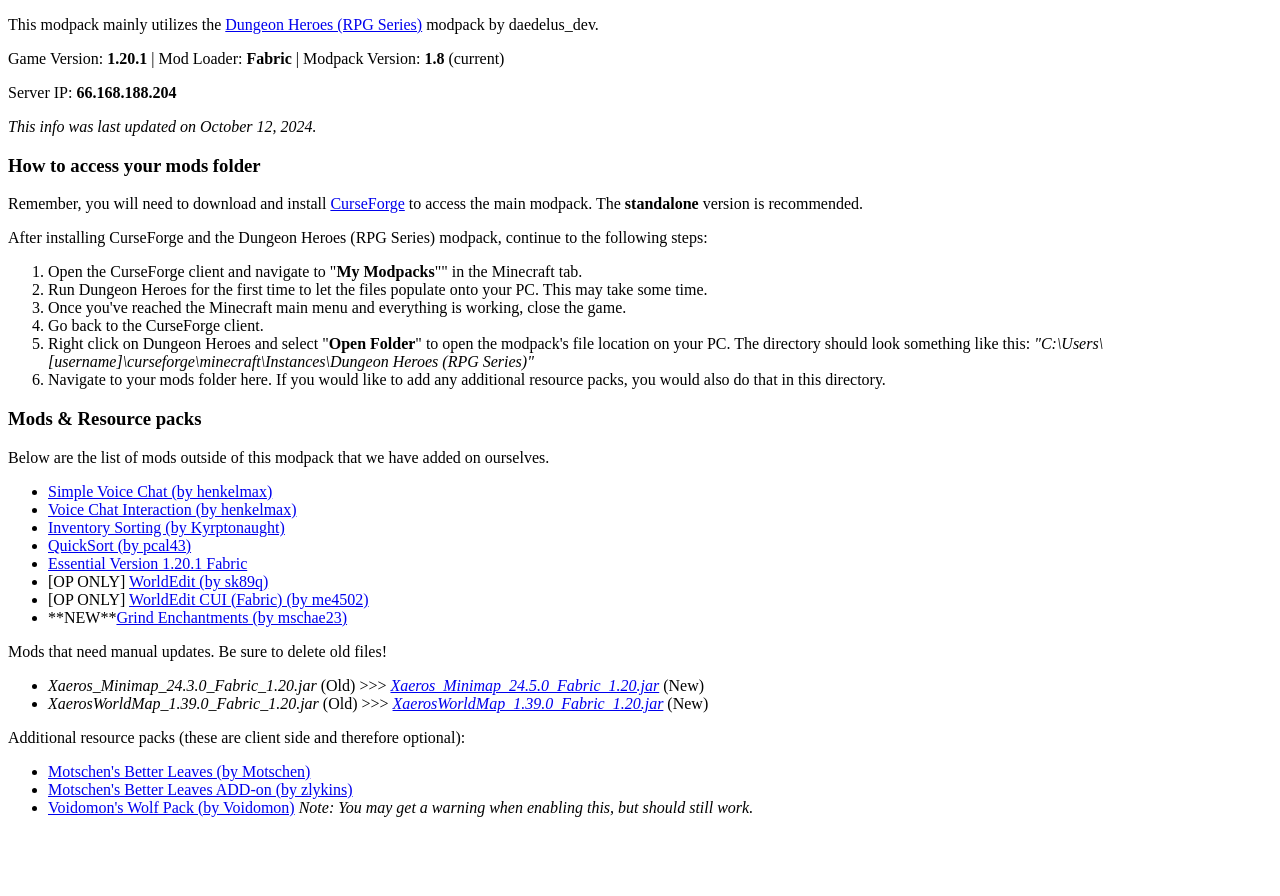
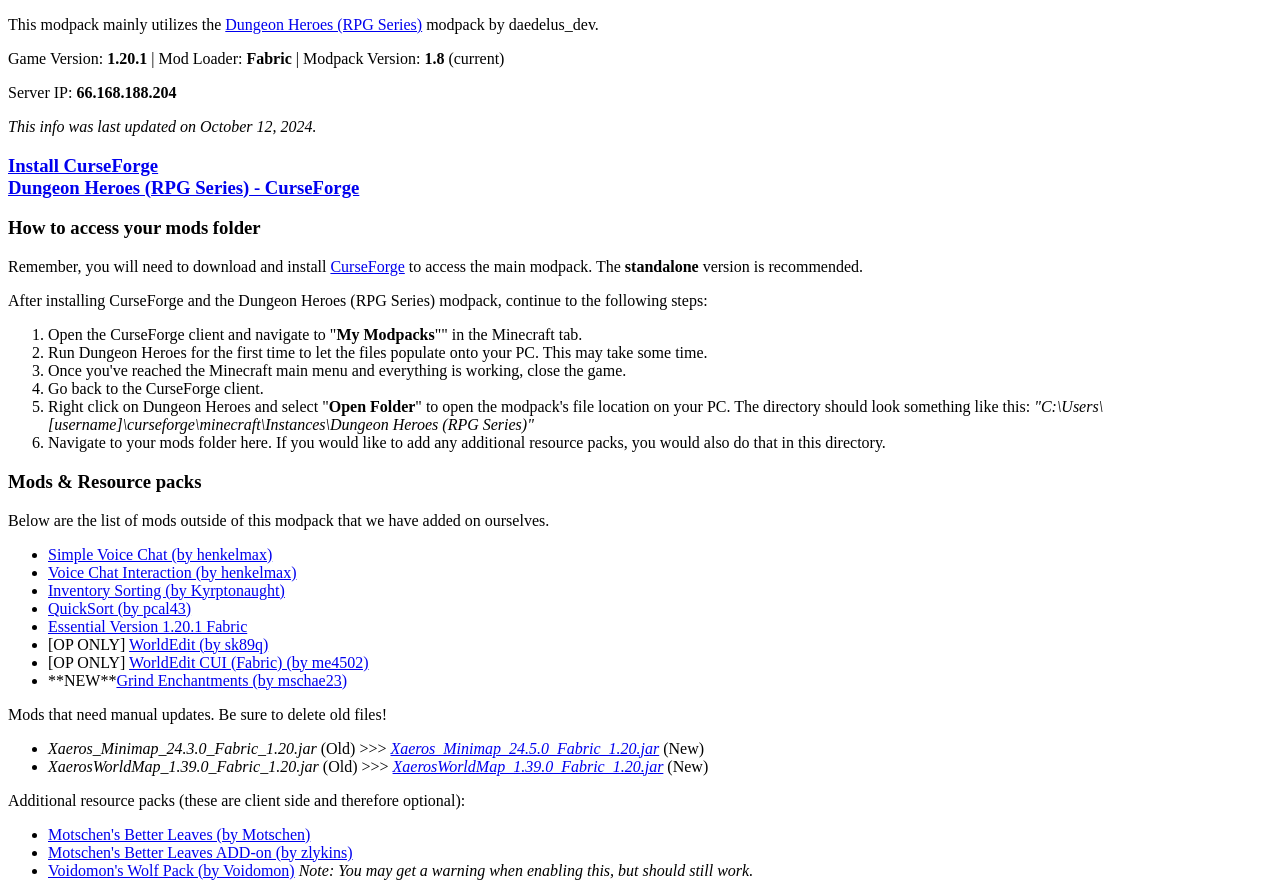
Before and after one commit to dodgerPNG/RYLY-DungeonHeroesMC, a plain HTML site: page index.html in a window 1280 px wide. Before the commit the page ends 833 px from the top, so only its background shows below. Drawn offline with Linux system fonts and the light colour scheme.

Commit message:
modlist-custom

```diff
--- a/index.html
+++ b/index.html
@@ -6,6 +6,9 @@
 <p>Game Version: <b>1.20.1</b> | Mod Loader: <b>Fabric</b> | Modpack Version: <b>1.8</b> (current)</p>
 <p>Server IP: <b>66.168.188.204</b></p>
 <p><i>This info was last updated on October 12, 2024.</i></p>
+<h3><a href="https://www.curseforge.com/download/app">Install CurseForge</a>
+ <br><a href="https://www.curseforge.com/minecraft/modpacks/dungeon-heroes">Dungeon Heroes (RPG Series) - CurseForge</a>
+</h3>
 <!-- How to access Mods folder -->
  <h3>How to access your mods folder</h3>
  <p>Remember, you will need to download and install <a href="https://www.curseforge.com/download/app">CurseForge</a> to access the main modpack. The <b>standalone</b> version is recommended.</p>
```
